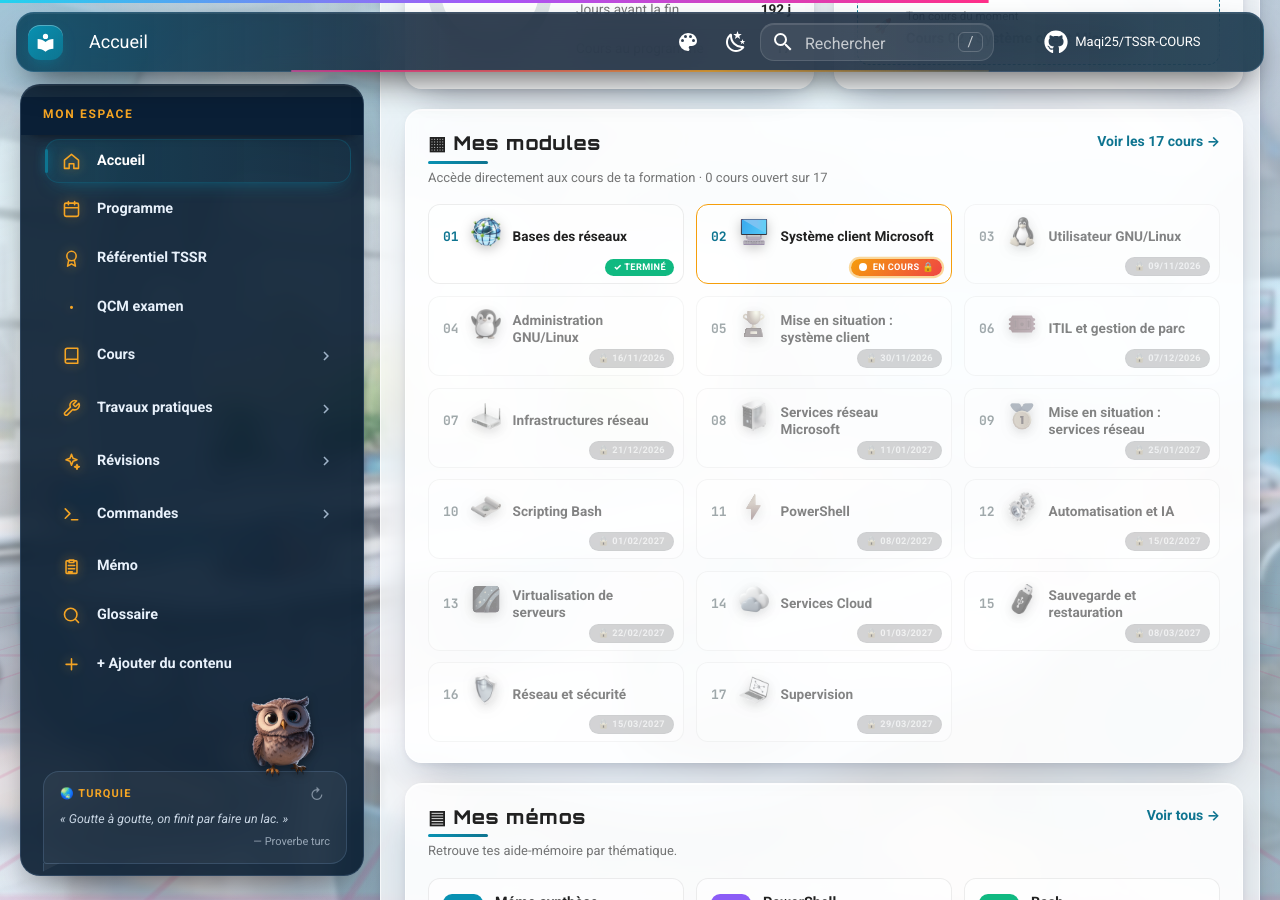
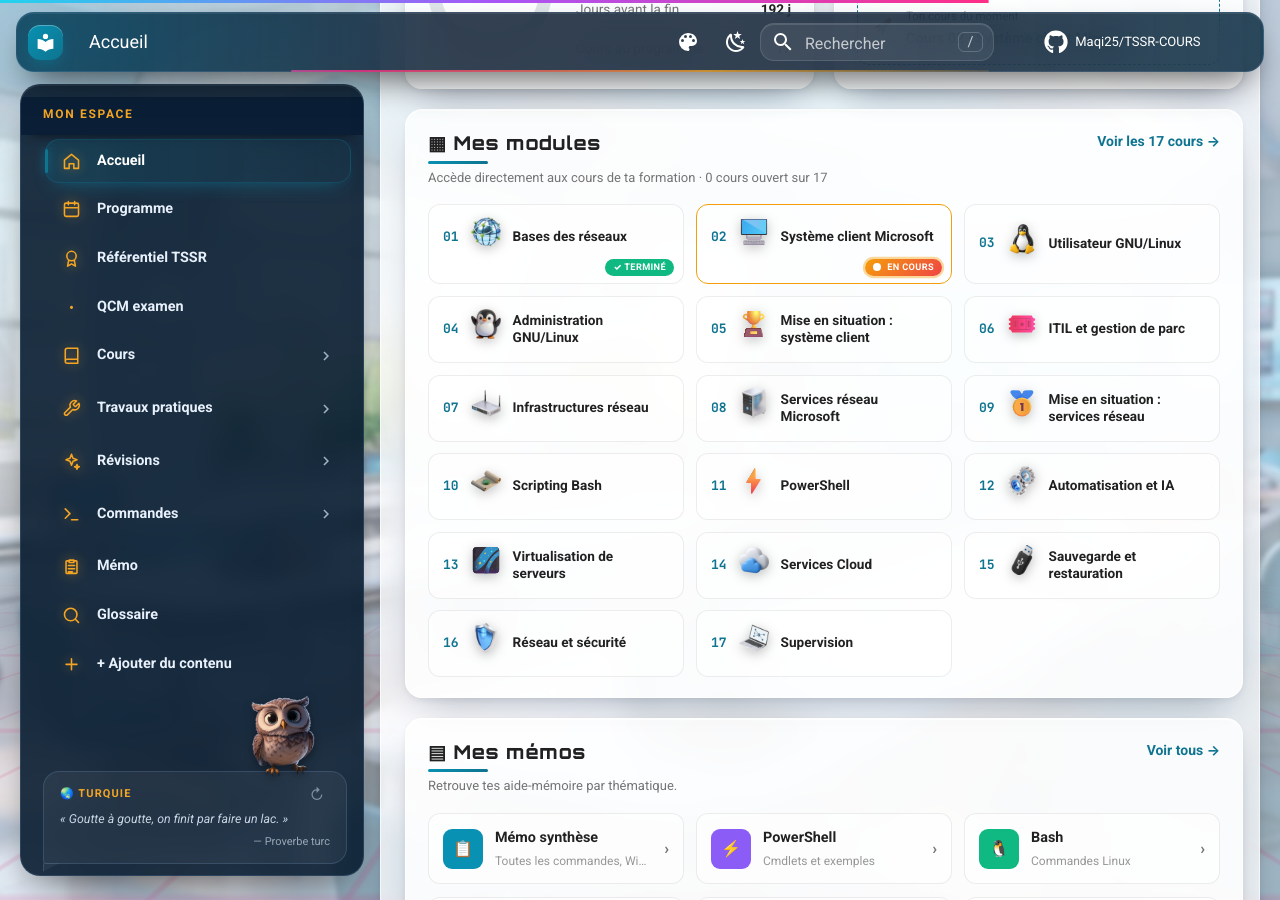
Before and after one commit to Maqi25/TSSR-COURS, an MkDocs documentation site: the page built from docs/index.md, in a window 1280 px wide and 900 px high, scrolled down 1218 px. Built offline with MkDocs 1.6.1 and Material for MkDocs 9.7.7, drawn with Linux system fonts in a browser that asks for light colours; comment, search, counter and statistics services are not loaded; part of the change alters nothing that is shown.

Commit message:
Cours : tous déverrouillés
Le cours 2 passe en « En cours » ouvert, les cours 3 à 17 n'ont plus
de verrou. Version ajoutée à statuts.js pour éviter le cache navigateur.

Co-Authored-By: Claude Opus 5.5 <noreply@anthropic.com>

```diff
--- a/docs/javascripts/statuts.js
+++ b/docs/javascripts/statuts.js
@@ -40,22 +40,22 @@ window.TSSRStatuts = (function () {
     "cours-01-bases-des-reseaux/module-5-les-premieres-commandes": "",
     "cours-01-bases-des-reseaux/module-6-l-adressage-ipv6": "",
 
-    "cours-02-systeme-client-microsoft": "en-cours-ferme",
-    "cours-03-utilisateur-d-une-distribution-gnu-linux": "verrouille",
-    "cours-04-administration-d-une-distribution-gnu-linux": "verrouille",
-    "cours-05-mise-en-situation-professionnelle-systeme-client": "verrouille",
-    "cours-06-sensibilisation-itil-et-gestion-de-parc": "verrouille",
-    "cours-07-les-infrastructures-reseau": "verrouille",
-    "cours-08-les-services-reseau-en-environnement-microsoft": "verrouille",
-    "cours-09-mise-en-situation-professionnelle-services-reseau": "verrouille",
-    "cours-10-initiation-au-scripting-bash": "verrouille",
-    "cours-11-initiation-a-powershell": "verrouille",
-    "cours-12-automatisation-et-ia-appliquees-au-support-et-au-mco": "verrouille",
-    "cours-13-virtualisation-de-serveurs": "verrouille",
-    "cours-14-services-cloud": "verrouille",
-    "cours-15-sauvegarde-et-restauration": "verrouille",
-    "cours-16-reseau-et-securite": "verrouille",
-    "cours-17-supervision": "verrouille",
+    "cours-02-systeme-client-microsoft": "en-cours",
+    "cours-03-utilisateur-d-une-distribution-gnu-linux": "",
+    "cours-04-administration-d-une-distribution-gnu-linux": "",
+    "cours-05-mise-en-situation-professionnelle-systeme-client": "",
+    "cours-06-sensibilisation-itil-et-gestion-de-parc": "",
+    "cours-07-les-infrastructures-reseau": "",
+    "cours-08-les-services-reseau-en-environnement-microsoft": "",
+    "cours-09-mise-en-situation-professionnelle-services-reseau": "",
+    "cours-10-initiation-au-scripting-bash": "",
+    "cours-11-initiation-a-powershell": "",
+    "cours-12-automatisation-et-ia-appliquees-au-support-et-au-mco": "",
+    "cours-13-virtualisation-de-serveurs": "",
+    "cours-14-services-cloud": "",
+    "cours-15-sauvegarde-et-restauration": "",
+    "cours-16-reseau-et-securite": "",
+    "cours-17-supervision": "",
   };
 
   // Date d'ouverture affichée sur les cours verrouillés (programme officiel)
--- a/mkdocs.yml
+++ b/mkdocs.yml
@@ -61,7 +61,7 @@ extra_javascript:
   - javascripts/mermaid-survol.js?v=20261105-1
   - javascripts/theme.js
   - javascripts/icones.js?v=20261105-3
-  - javascripts/statuts.js
+  - javascripts/statuts.js?v=20261117-1
   - javascripts/filter.js
   - javascripts/quiz.js
   - javascripts/animations.js
```
